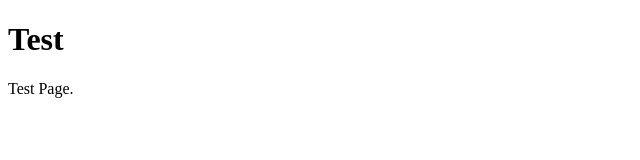
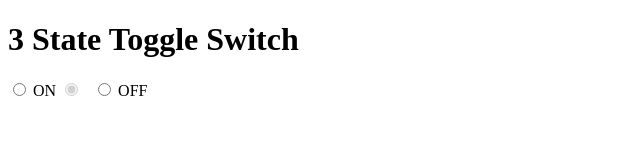
Before and after one commit to darkajax/darkajax.github.io, a plain HTML site: page index.html in a window 1280 px wide. Shown: the whole page, without its empty margins (0-640 px from the left). Drawn offline with Linux system fonts and the light colour scheme.

Commit message:
Update index.html

```diff
--- a/index.html
+++ b/index.html
@@ -1,7 +1,14 @@
 <!DOCTYPE html>
 <html>
 <body>
-<h1>Test</h1>
-<p>Test Page.</p>
+<h1>3 State Toggle Switch</h1>
+<div class="switch-toggle switch">
+  <input id="on" name="state" type="radio" checked="" />
+  <label for="on">ON</label>
+  <input id="na" name="state" type="radio" disabled checked="checked" />
+  <label for="na" class="disabled">&nbsp;</label>
+  <input id="off" name="state" type="radio" />
+  <label for="off">OFF</label>
+</div>
 </body>
 </html>
```
